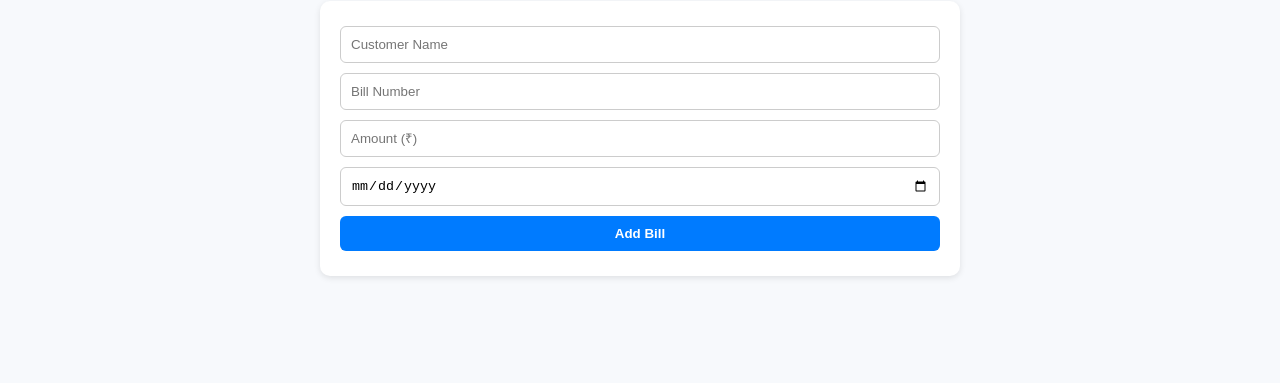
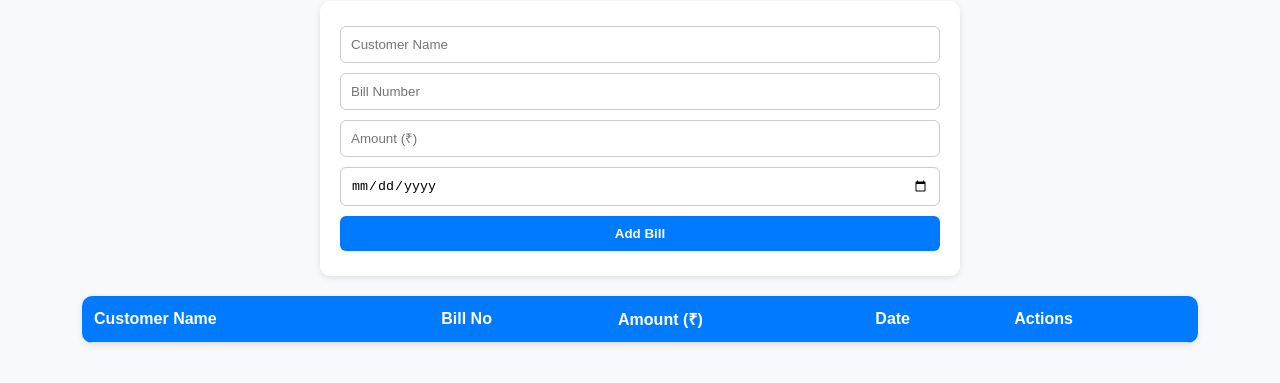
Before and after one commit to InvincibleNobita/meghna-kmda-bill, a plain HTML site: page index.html in a window 1280 px wide. Shown: the part 99-482 px from the top of the page. Drawn offline with Linux system fonts and the light colour scheme.

Commit message:
added tables

```diff
--- a/index.html
+++ b/index.html
@@ -97,5 +97,19 @@
     <input type="date" id="billDate" required>
     <button onclick="addBill()">Add Bill</button>
   </div>
+  <table id="billTable">
+    <thead>
+      <tr>
+        <th>Customer Name</th>
+        <th>Bill No</th>
+        <th>Amount (₹)</th>
+        <th>Date</th>
+        <th>Actions</th>
+      </tr>
+    </thead>
+    <tbody>
+      <!-- Bills will appear here -->
+    </tbody>
+  </table>
 </body>
 </html>
```
